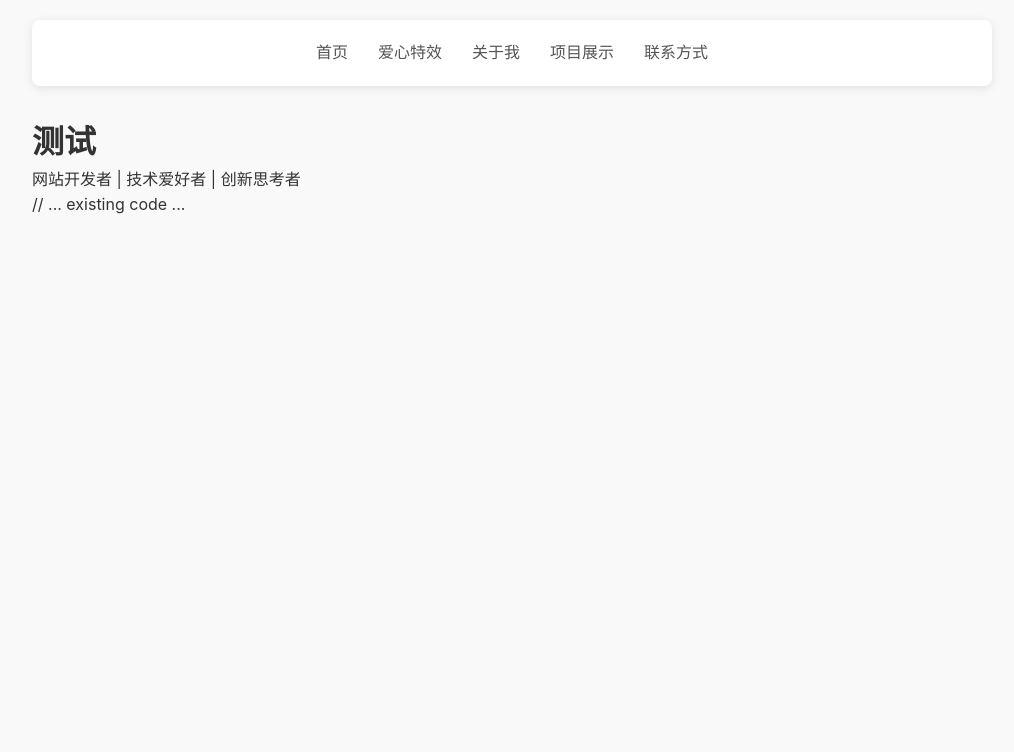
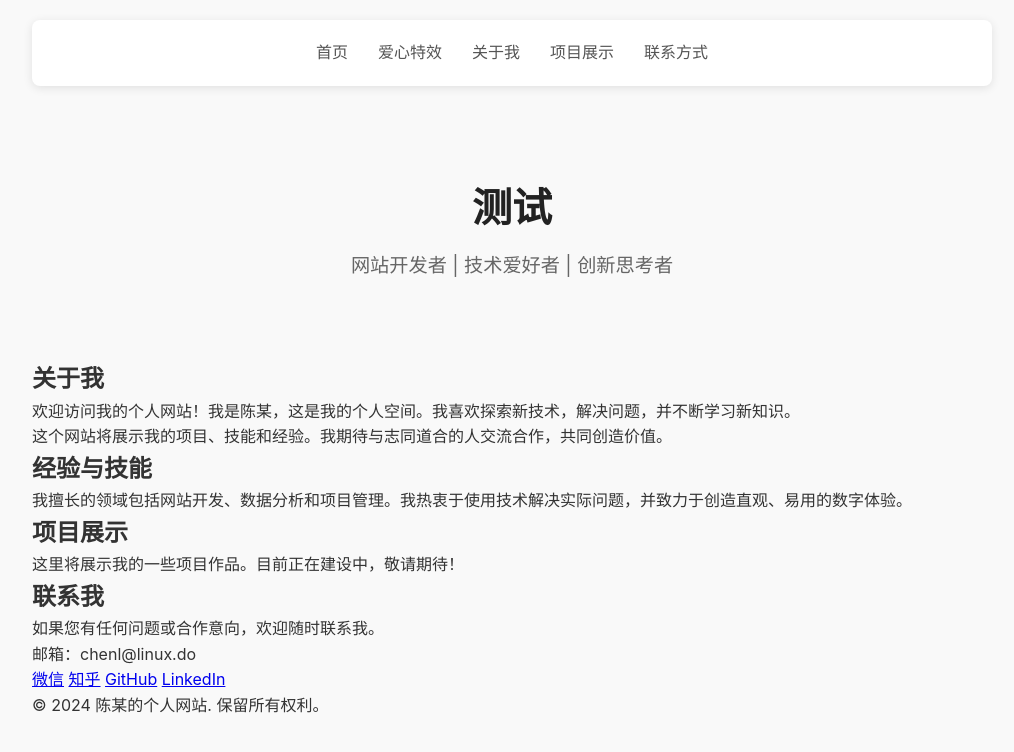
Before and after one commit to chenliang1122/chenl.github.io, a plain HTML site: page index.html in a window 1280 px wide. Shown: the whole page, without its empty margins (128-1142 px from the left). Drawn offline with Linux system fonts and the light colour scheme.

Commit message:
Update index.html

```diff
--- a/index.html
+++ b/index.html
@@ -66,7 +66,32 @@
         }
 
         /* 头部区域 */
-        // ... existing code ...
+     header {
+            text-align: center;
+            padding: 60px 0;
+        }
+
+        .profile-img {
+            width: 150px;
+            height: 150px;
+            border-radius: 50%;
+            object-fit: cover;
+            margin-bottom: 20px;
+            border: 3px solid #fff;
+            box-shadow: 0 4px 10px rgba(0,0,0,0.1);
+        }
+
+        h1 {
+            font-size: 2.5rem;
+            margin-bottom: 10px;
+            color: #222;
+        }
+
+        .tagline {
+            font-size: 1.2rem;
+            color: #666;
+            margin-bottom: 20px;
+        }
     </style>
 </head>
 <body>
@@ -86,6 +111,42 @@
         <p class="tagline">网站开发者 | 技术爱好者 | 创新思考者</p>
     </header>
 
-    // ... existing code ...
+   <div class="container">
+        <section id="about">
+            <h2>关于我</h2>
+            <p>欢迎访问我的个人网站！我是陈某，这是我的个人空间。我喜欢探索新技术，解决问题，并不断学习新知识。</p>
+            <p>这个网站将展示我的项目、技能和经验。我期待与志同道合的人交流合作，共同创造价值。</p>
+        </section>
+
+        <section id="experience">
+            <h2>经验与技能</h2>
+            <p>我擅长的领域包括网站开发、数据分析和项目管理。我热衷于使用技术解决实际问题，并致力于创造直观、易用的数字体验。</p>
+            <!-- 此处可以添加更多详细内容 -->
+        </section>
+
+        <section id="projects">
+            <h2>项目展示</h2>
+            <p>这里将展示我的一些项目作品。目前正在建设中，敬请期待！</p>
+            <!-- 此处可以添加项目卡片或案例展示 -->
+        </section>
+
+        <section id="contact">
+            <h2>联系我</h2>
+            <p>如果您有任何问题或合作意向，欢迎随时联系我。</p>
+            <p>邮箱：chenl@linux.do</p>
+
+            <div class="social-links">
+                <!-- 替换#为你的实际社交媒体链接 -->
+                <a href="#" class="social-btn">微信</a>
+                <a href="#" class="social-btn">知乎</a>
+                <a href="#" class="social-btn">GitHub</a>
+                <a href="#" class="social-btn">LinkedIn</a>
+            </div>
+        </section>
+    </div>
+
+    <footer>
+        <p>&copy; 2024 陈某的个人网站. 保留所有权利。</p>
+    </footer>
 </body>
 </html>
```
